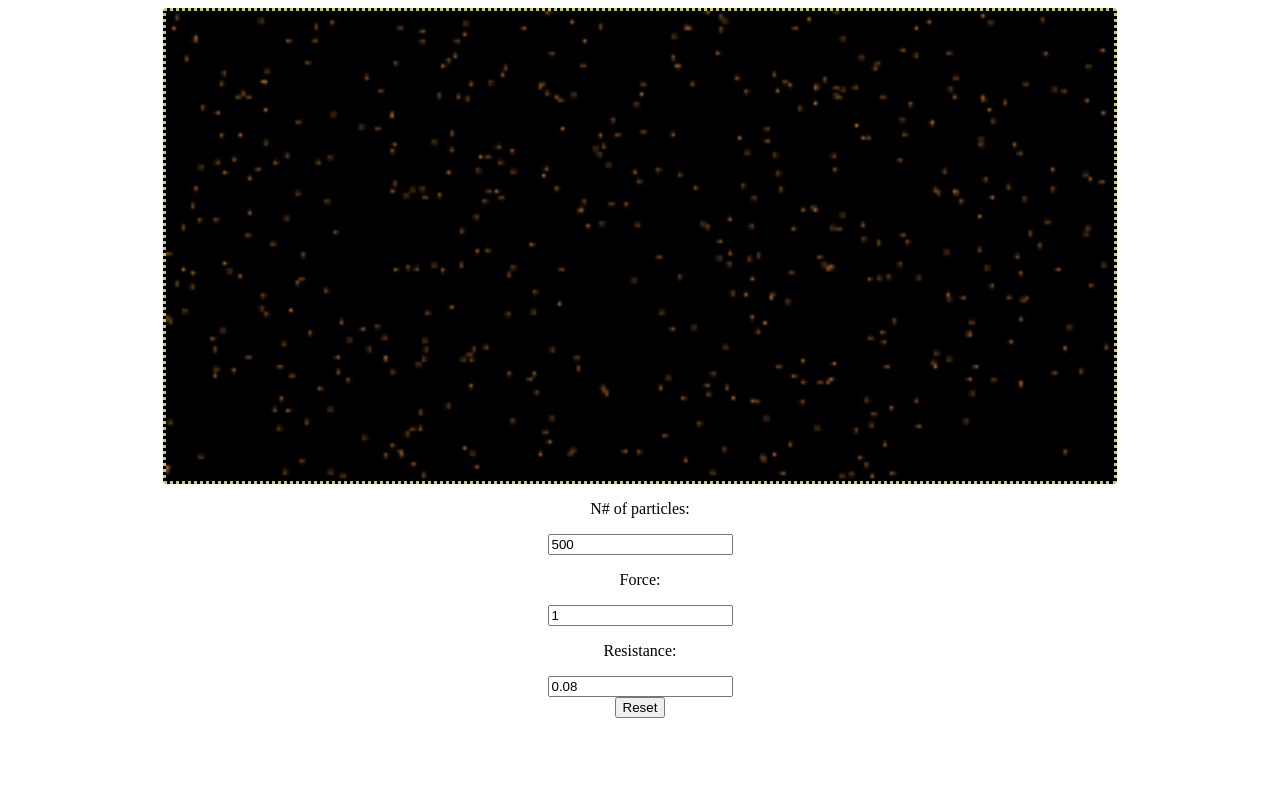
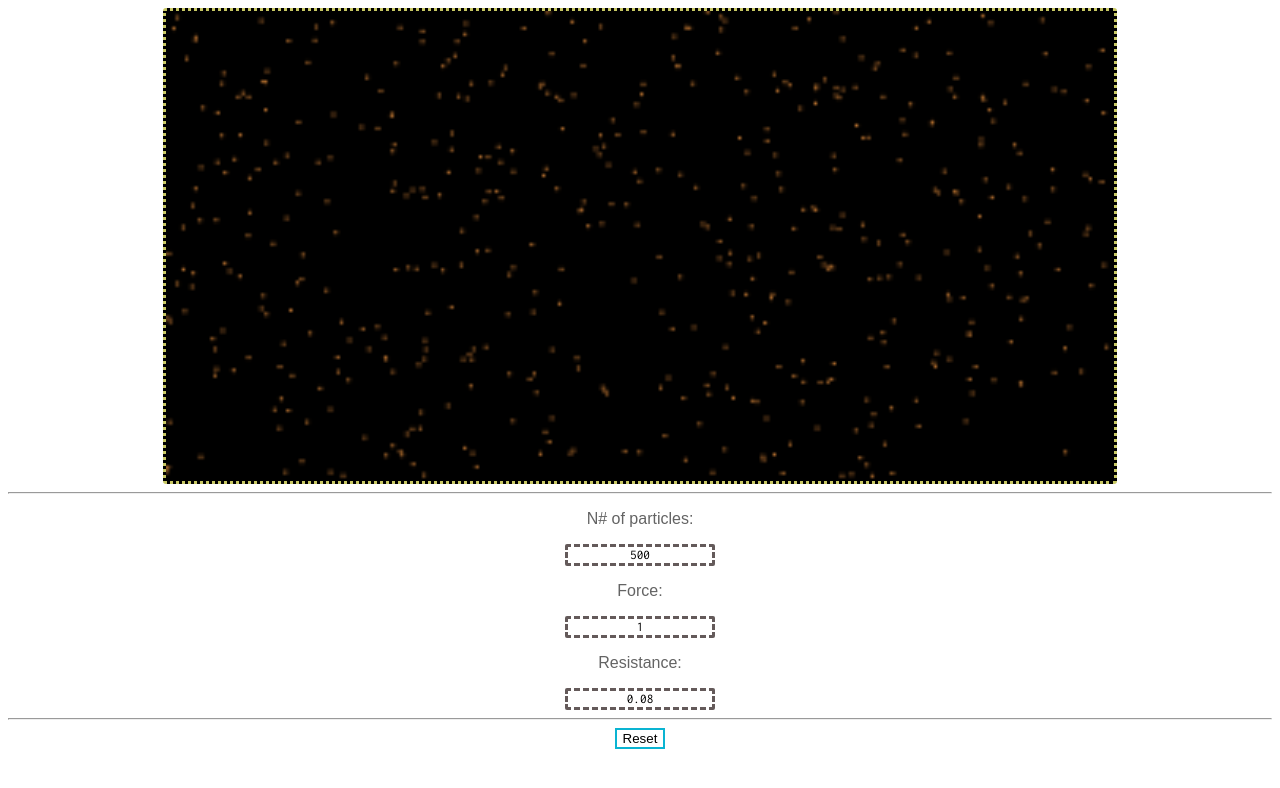
Before and after one commit to mlombas/Javascript-particles-test, a plain HTML site: page index.html in a window 1280 px wide. Drawn offline with Linux system fonts and the light colour scheme.

Commit message:
Made all beautifull :)

```diff
--- a/index.html
+++ b/index.html
@@ -3,6 +3,7 @@
 <head>
     <title>Test</title>
     <link rel="stylesheet" type="text/css" href="style.css" />
+    <link href="https://fonts.googleapis.com/css?family=Inconsolata|PT+Serif" rel="stylesheet">
     <script src="main.js"></script>
 </head>
 
@@ -10,10 +11,11 @@
     <div>
         <canvas id="particleField">
         </canvas>
-        <br>
-        <p>N# of particles: </p><input name="particles" type="text" id="particles" value="500"/> <br />
-        <p>Force: </p><input name="force" type="text" id="force" value="1"/> <br />
-        <p>Resistance: </p><input name="rsistance" type="text" id="resistance" value="0.08"/> <br />
+        <hr />
+        <p>N# of particles: </p><input name="particles" type="text" id="particles" value="500"/>
+        <p>Force: </p><input name="force" type="text" id="force" value="1"/>
+        <p>Resistance: </p><input name="rsistance" type="text" id="resistance" value="0.08"/>
+        <hr />
         <button onclick="reset()">Reset</button>
     </div>
 </body>
--- a/style.css
+++ b/style.css
@@ -1,6 +1,6 @@
 canvas {
-    background-color: rgb(0,0,0);
-    border-color: rgb(200,200,100);
+    background-color: rgb(0, 0, 0);
+    border-color: rgb(200, 200, 100);
     border-style: dotted;
     border-radius: 3px;
     width: 75%;
@@ -8,6 +8,31 @@ canvas {
 }
 
 div {
-    margin: auto;
     text-align: center;
+    font-family: 'PT Sans', sans-serif;
+    color: rgb(100, 100, 100);
 }
+
+input {
+    text-align: center;
+    border-color: rgb(100, 90, 90);
+    border-width: 3px;
+    border-radius: 2px;
+    border-style: dashed;
+    font-family: 'Inconsolata', monospace;
+}
+
+button {
+    border-style: solid;
+    border-color: rgb(10, 180, 210);
+    font-family: inherit;
+    background-color: rgb(255, 255, 255);
+}
+
+button:hover {
+    border-color: rgb(10, 220, 210);
+}
+
+button:active {
+    border-color: rgb(10, 150, 160);
+}
```
